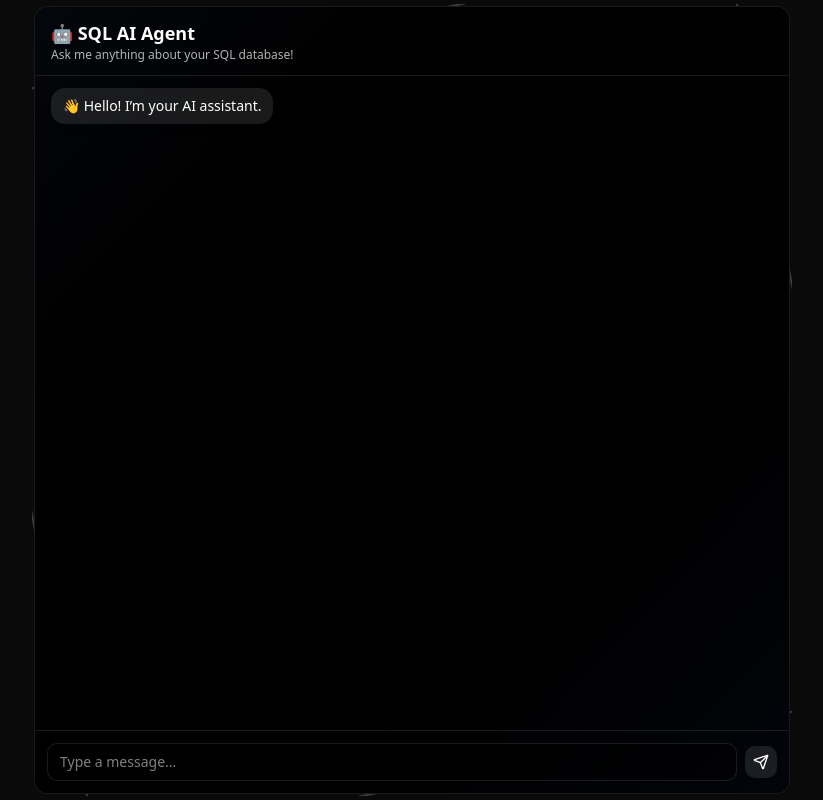
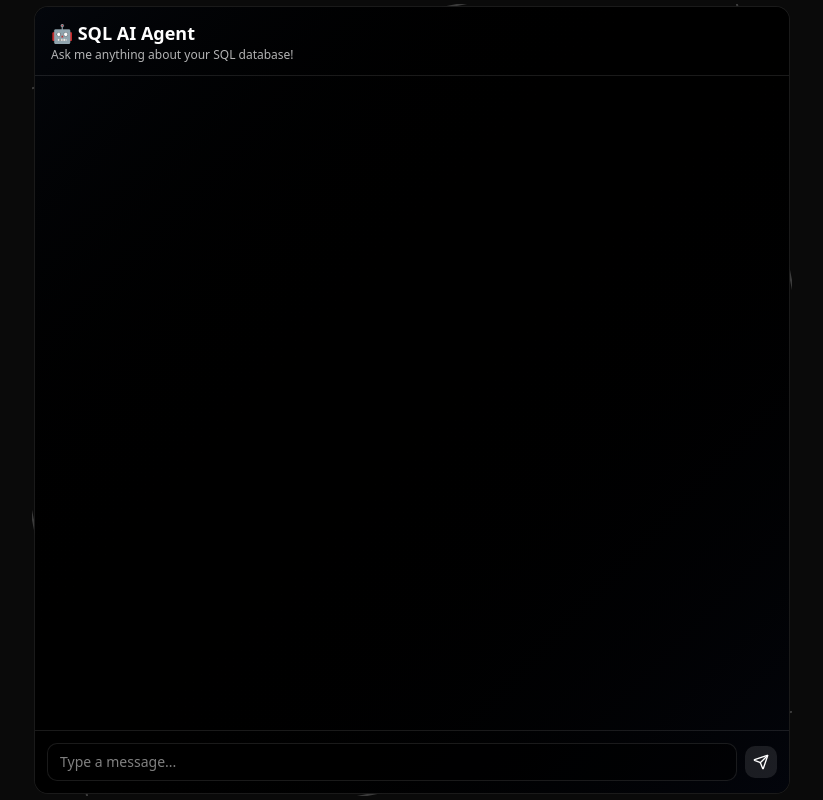
Before and after one commit to naseemkhandev/sql-ai-agent, a Next.js app: page / in a window 1280 px wide. Shown: the whole page, without its empty margins (228-1051 px from the left). Built offline with nearby package versions, Linux system fonts and the light colour scheme.

Commit message:
Refactor chat component to integrate useChat hook and streamline message handling

```diff
--- a/app/page.tsx
+++ b/app/page.tsx
@@ -5,29 +5,12 @@ import { useState } from "react";
 import { motion } from "framer-motion";
 import { Send } from "lucide-react";
 import { cn } from "@/lib/utils";
+import { useChat } from "@ai-sdk/react";
 
 export default function Home({ className }: { className?: string }) {
-  const [messages, setMessages] = useState<
-    { sender: "ai" | "user"; text: string }[]
-  >([{ sender: "ai", text: "👋 Hello! I’m your AI assistant." }]);
   const [input, setInput] = useState("");
-  const [isTyping, setIsTyping] = useState(false);
-
-  const handleSend = () => {
-    if (!input.trim()) return;
-    setMessages([...messages, { sender: "user", text: input }]);
-    setInput("");
-    setIsTyping(true);
-
-    // Simulate AI response
-    setTimeout(() => {
-      setMessages((prev) => [
-        ...prev,
-        { sender: "ai", text: "🤖 This is a sample AI response." },
-      ]);
-      setIsTyping(false);
-    }, 1200);
-  };
+  const { messages, sendMessage } = useChat();
+  const isTyping = false;
 
   return (
     <div className="h-screen p-1 overflow-hidden max-w-3xl mx-auto flex items-center justify-center">
@@ -86,24 +69,38 @@ export default function Home({ className }: { className?: string }) {
 
           {/* Messages */}
           <div className="flex-1 px-4 py-3 overflow-y-auto space-y-3 text-sm flex flex-col relative z-10">
-            {messages.map((msg, i) => (
+            {messages.map((message) => (
+              <div
+                key={message.id}
+                className={cn(
+                  "whitespace-pre-wrap",
+                  message.role !== "user" ? "self-start" : "self-end"
+                )}
+              >
+                {message.parts.map((part, i) => {
+                  switch (part.type) {
+                    case "text":
+                      return (
                         <motion.div
-                key={i}
+                          key={`${message.id}-${i}`}
                           initial={{ opacity: 0, y: 10 }}
                           animate={{ opacity: 1, y: 0 }}
                           transition={{ duration: 0.4 }}
                           className={cn(
-                  "px-3 py-2 rounded-xl max-w-[80%] shadow-md backdrop-blur-md",
-                  msg.sender === "ai"
+                            "px-3 py-2 rounded-xl max-w-full shadow-md backdrop-blur-md w-fit",
+                            message.role !== "user"
                               ? "bg-white/10 text-white self-start"
                               : "bg-white text-black font-semibold self-end"
                           )}
                         >
-                {msg.text}
+                          {part.text}
                         </motion.div>
+                      );
+                  }
+                })}
+              </div>
             ))}
 
-            {/* AI Typing Indicator */}
             {isTyping && (
               <motion.div
                 className="flex items-center gap-1 px-3 py-2 rounded-xl max-w-[30%] bg-white/10 self-start"
@@ -118,22 +115,28 @@ export default function Home({ className }: { className?: string }) {
             )}
           </div>
 
-          {/* Input */}
+          <form
+            onSubmit={(e) => {
+              e.preventDefault();
+              sendMessage({ text: input });
+              setInput("");
+            }}
+          >
             <div className="flex items-center gap-2 p-3 border-t border-white/10 relative z-10">
               <input
                 className="flex-1 px-3 py-2 text-sm bg-black/50 rounded-lg border border-white/10 text-white focus:outline-none focus:ring-1 focus:ring-white/50"
                 placeholder="Type a message..."
                 value={input}
-              onChange={(e) => setInput(e.target.value)}
-              onKeyDown={(e) => e.key === "Enter" && handleSend()}
+                onChange={(e) => setInput(e.currentTarget.value)}
               />
               <button
-              onClick={handleSend}
+                type="submit"
                 className="p-2 rounded-lg bg-white/10 hover:bg-white/20 transition-colors"
               >
                 <Send className="w-4 h-4 text-white" />
               </button>
             </div>
+          </form>
         </div>
       </div>
     </div>
```
Lines whose indentation alone changed are shown as unchanged.
